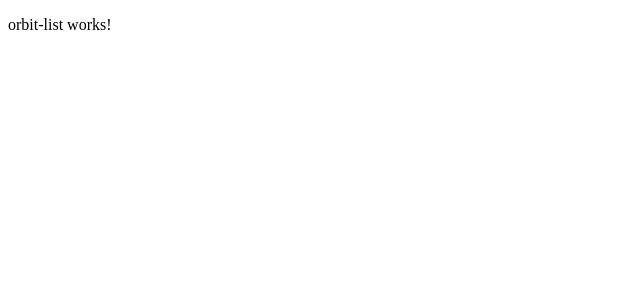
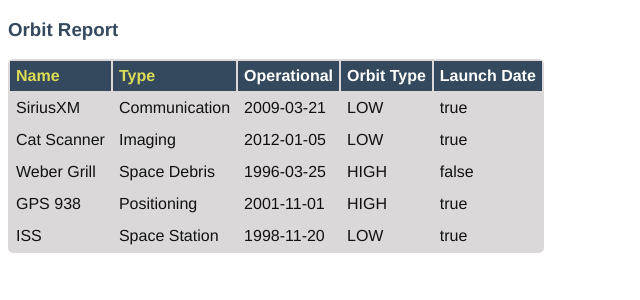
Before and after one commit to genpoe/orbit-report, an Angular app: page / in a window 1280 px wide. Shown: the top 300 px of the page, without its empty margins (0-640 px from the left). Built offline with nearby package versions, Linux system fonts and the light colour scheme.

Commit message:
finished  display table of satellites

```diff
--- a/src/app/app.component.css
+++ b/src/app/app.component.css
@@ -0,0 +1,13 @@
+.search-form {
+    margin-bottom: 40px;
+}
+
+button {
+    margin-left: 10px;
+    color: #fff;
+    background-color: #009b25;
+    border-radius: 4px;
+    padding: 2px 5px;
+    font-size: 18px;
+    cursor: pointer;
+}
--- a/src/app/orbit-list/orbit-list.component.css
+++ b/src/app/orbit-list/orbit-list.component.css
@@ -0,0 +1,28 @@
+.sortable {
+    cursor: pointer;
+    color: #dd5;
+}
+
+.warning {
+    background-color: #da8a8a;
+}
+
+table {
+  color: #111;
+  border-radius: 5px;
+  overflow: hidden;
+  margin: 12px 0;
+  min-width: 300px;
+  background: #dad8d8;
+}
+
+.header-row {
+    background: #34495E;
+    color: #fff
+}
+
+th, td {
+    text-align: left;
+    margin: 5px 10px;
+    padding: 6px;
+}
--- a/src/app/orbit-list/orbit-list.component.html
+++ b/src/app/orbit-list/orbit-list.component.html
@@ -1 +1,18 @@
-<p>orbit-list works!</p>
+<h3>Orbit Report</h3>
+<table>
+   <tr class="header-row">
+      <th class="sortable">Name</th>
+      <th class="sortable">Type</th>
+      <th>Operational</th>
+      <th>Orbit Type</th>
+      <th>Launch Date</th>
+   </tr>
+   <!-- trying to figure *ngFor out -->
+   <tr *ngFor="let satellite of satellites">
+      <td>{{satellite.name}}</td>
+      <td>{{satellite.type}}</td>
+      <td>{{satellite.launchDate}}</td>
+      <td>{{satellite.orbitType}}</td>
+      <td>{{satellite.operational}}</td>
+   </tr>
+</table>
--- a/src/index.html
+++ b/src/index.html
@@ -7,6 +7,15 @@
 
   <meta name="viewport" content="width=device-width, initial-scale=1">
   <link rel="icon" type="image/x-icon" href="favicon.ico">
+  <style>
+    body {
+      font-family: 'Helvetica', 'Courier';
+    }
+
+    h3 {
+        color: #34495E;
+    }
+  </style>
 </head>
 <body>
   <app-root></app-root>
```
